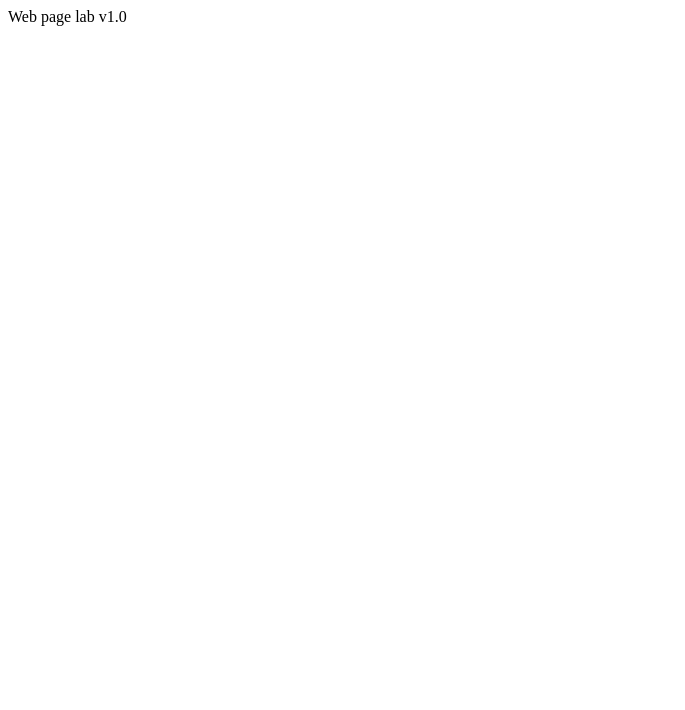
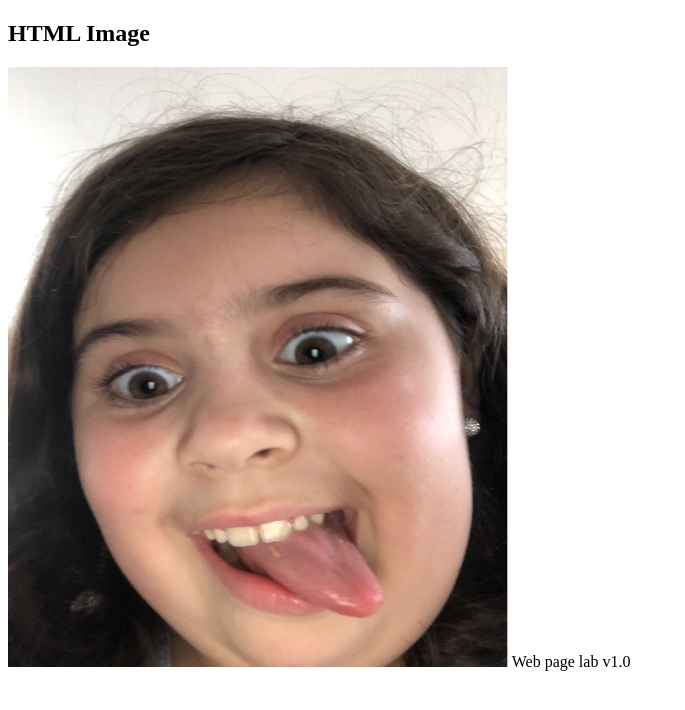
Before and after one commit to erikhvc/web_page_lab, a plain HTML site: page index.html in a window 1280 px wide. Shown: the whole page, without its empty margins (0-685 px from the left). Drawn offline with Linux system fonts and the light colour scheme.

Commit message:
adding angela picture

```diff
--- a/index.html
+++ b/index.html
@@ -4,6 +4,9 @@
 <title>Erik ViCa Lab</title>
 </head>
 
+<h2>HTML Image</h2>
+<img src="img/angela.jpeg" alt="Angela la gordita loquita" width="500" height="600">
+
 <body>
 Web page lab v1.0
 </body>
```
Also changed, not shown: img/angela.jpeg (added).
